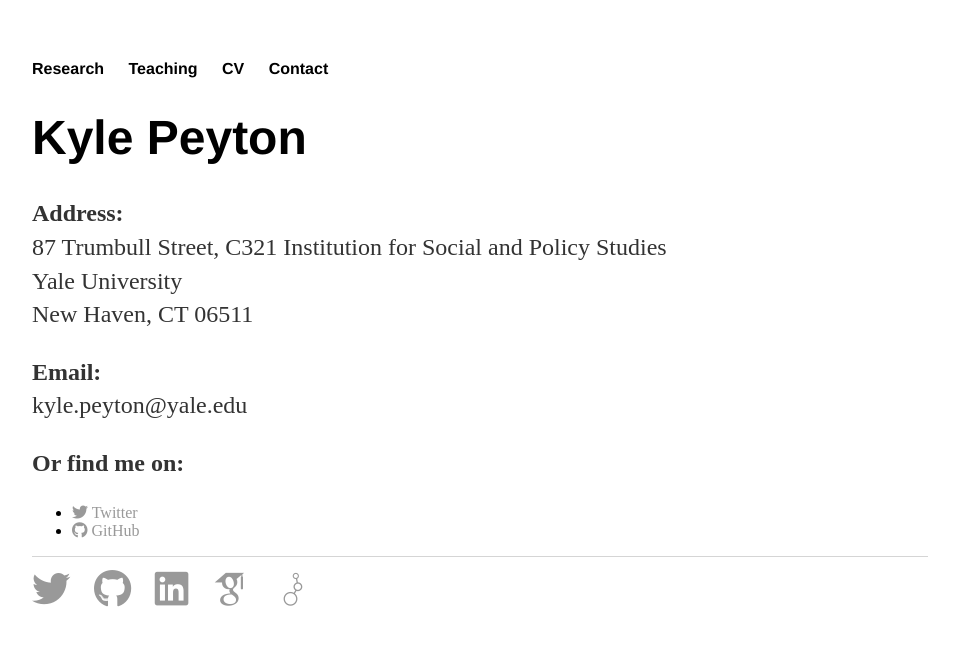
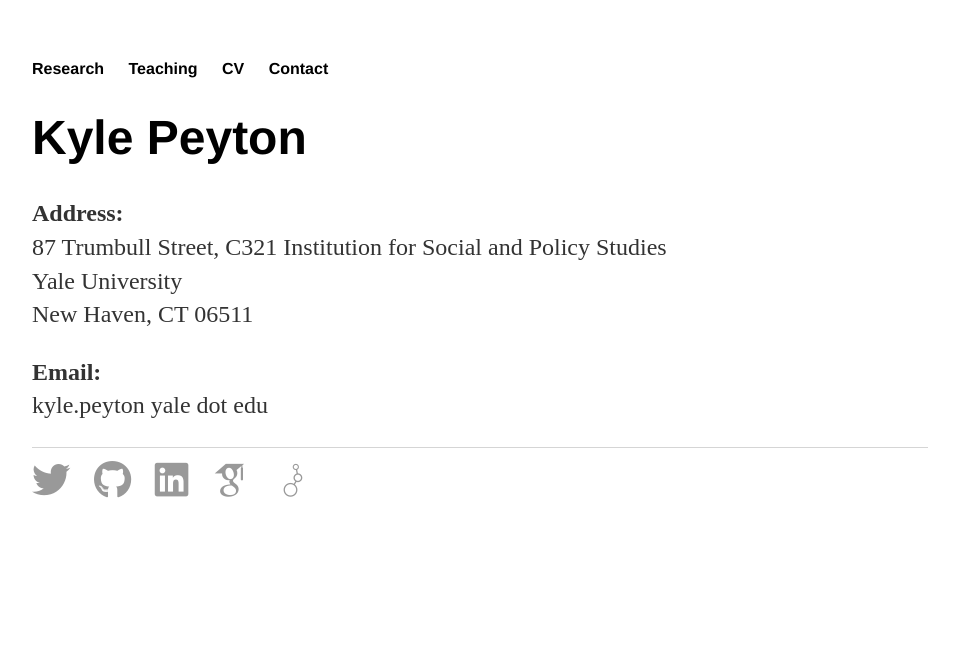
Before and after one commit to kylepeyton/kylepeyton.github.io, a Jekyll site: the page built from contact/index.markdown, in a window 1280 px wide. Shown: the top 646 px of the page, without its empty margins (160-1119 px from the left). Built offline with Jekyll 4.4.1, drawn with Linux system fonts in a browser that asks for light colours; nearby versions of some CDN libraries; some web fonts are replaced.

Commit message:
Update index.markdown

```diff
--- a/contact/index.markdown
+++ b/contact/index.markdown
@@ -10,23 +10,4 @@ Yale University
 New Haven, CT 06511
 
 **Email:**
-kyle.peyton@yale.edu
-
-**Or find me on:**
-
-<ul>
-{% if site.twitter_username %}
-  <li>
-    <a href="https://twitter.com/{{ site.twitter_username }}">
-      <i class="fa fa-twitter"></i> Twitter
-    </a>
-  </li>
-{% endif %}
-{% if site.github_username %}
-  <li>
-    <a href="https://github.com/{{ site.github_username }}">
-      <i class="fa fa-github"></i> GitHub
-    </a>
-  </li>
-{% endif %}
-</ul>
+kyle.peyton <at> yale dot edu
```
